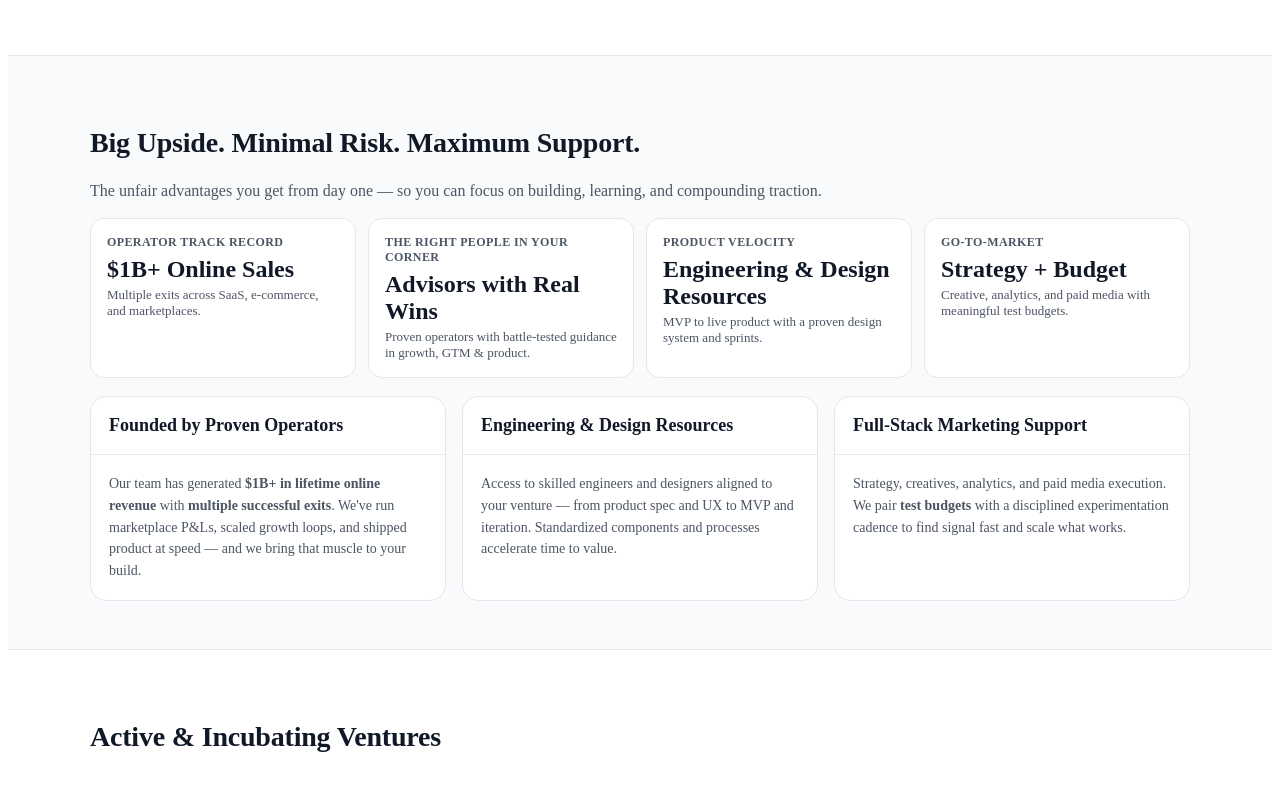
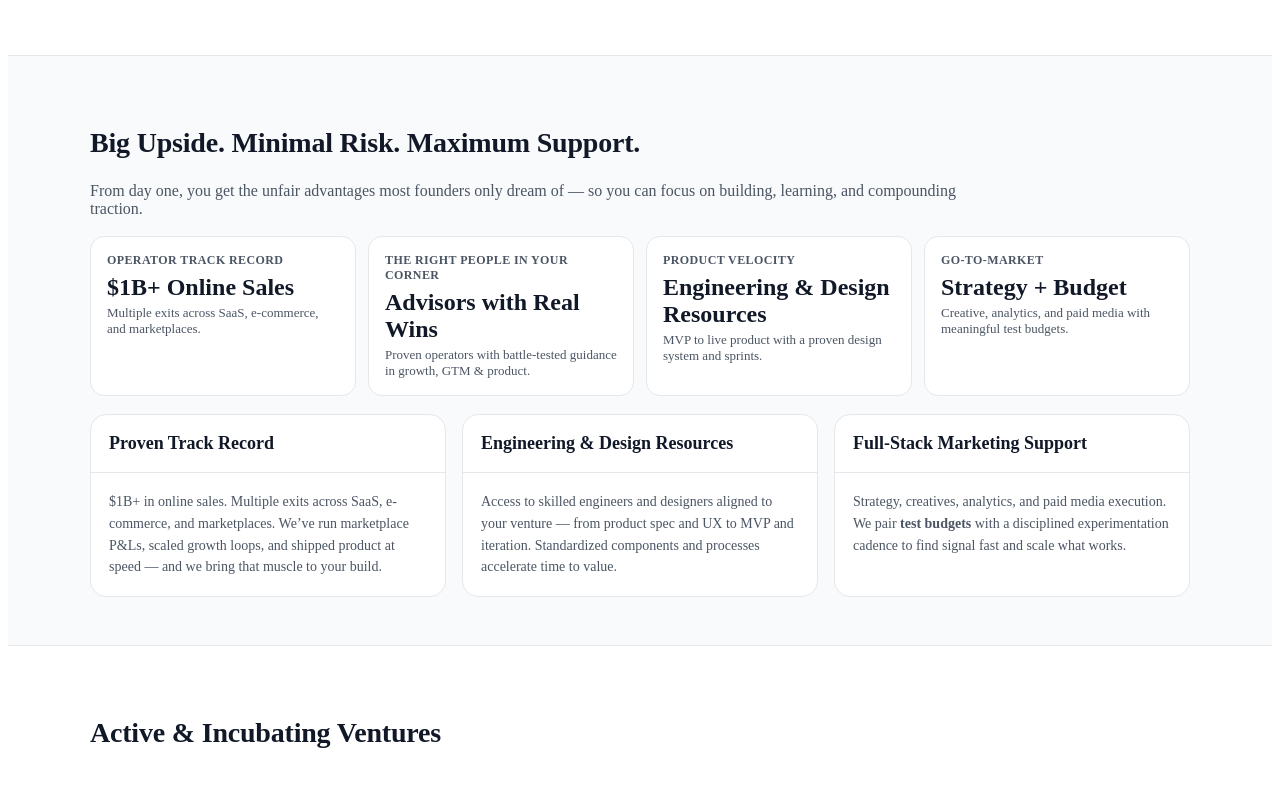
Before and after one commit to marketplaceholdings/marketplace-holdings-site, a React (Vite) app in the folder marketplace-holdings-site/: page / in a window 1280 px wide. Shown: the part 502-1292 px from the top of the page. Built offline with nearby package versions, Linux system fonts and the light colour scheme.

Commit message:
Update App.jsx

```diff
--- a/marketplace-holdings-site/src/App.jsx
+++ b/marketplace-holdings-site/src/App.jsx
@@ -190,7 +190,7 @@ export default function App() {
           <div style={{ padding: "48px 0" }}>
             <H2>Big Upside. Minimal Risk. Maximum Support.</H2>
             <p style={{ marginTop: 8, color: theme.subtext, maxWidth: 900 }}>
-              The unfair advantages you get from day one — so you can focus on building, learning, and compounding traction.
+              From day one, you get the unfair advantages most founders only dream of — so you can focus on building, learning, and compounding traction.
             </p>
 
             <div style={{ display: "grid", gap: 12, gridTemplateColumns: "repeat(auto-fit, minmax(220px, 1fr))", marginTop: 18 }}>
@@ -218,9 +218,9 @@ export default function App() {
 
             <div style={{ display: "grid", gap: 16, gridTemplateColumns: "repeat(auto-fit, minmax(320px, 1fr))", marginTop: 18 }}>
               <Card>
-                <CardHeader title="Founded by Proven Operators" />
+                <CardHeader title="Proven Track Record" />
                 <CardBody>
-                  Our team has generated <strong>$1B+ in lifetime online revenue</strong> with <strong>multiple successful exits</strong>. We've run marketplace P&Ls, scaled growth loops, and shipped product at speed — and we bring that muscle to your build.
+                  $1B+ in online sales. Multiple exits across SaaS, e-commerce, and marketplaces. We’ve run marketplace P&Ls, scaled growth loops, and shipped product at speed — and we bring that muscle to your build.
                 </CardBody>
               </Card>
 
```
